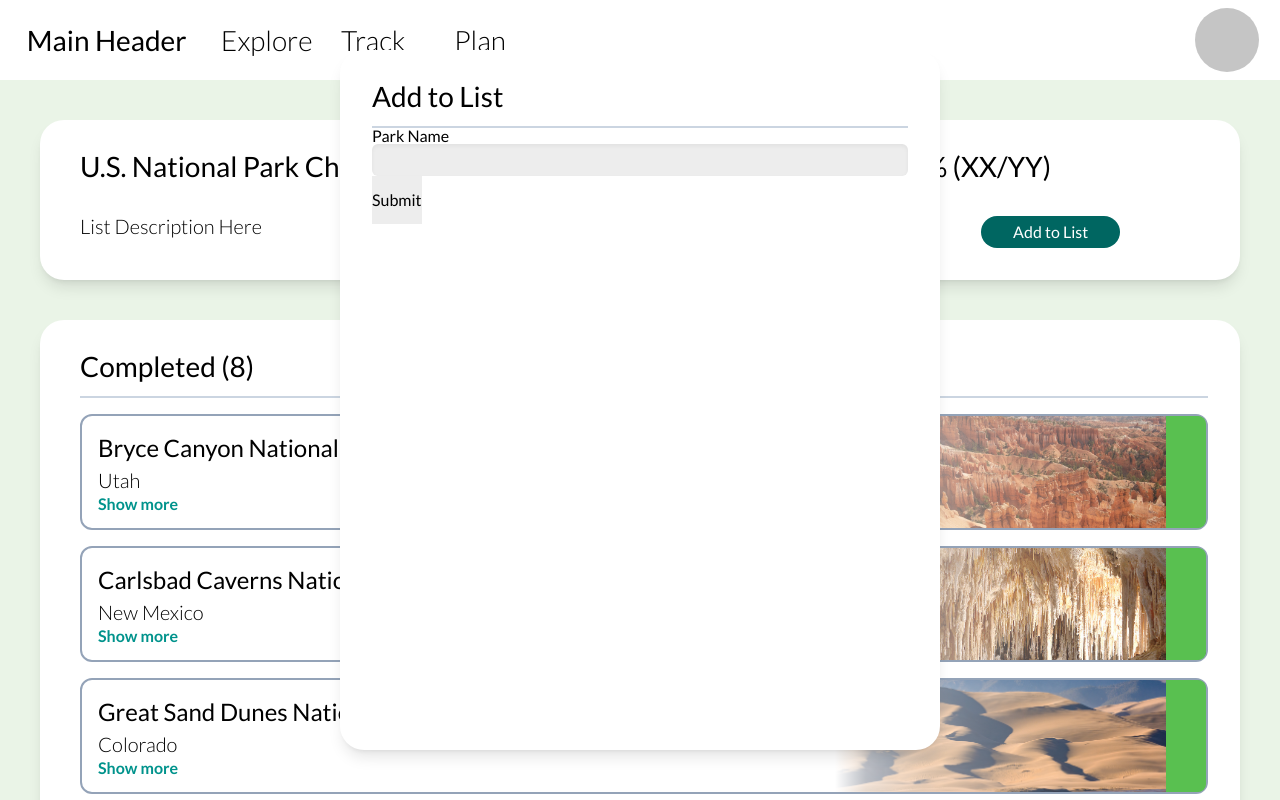
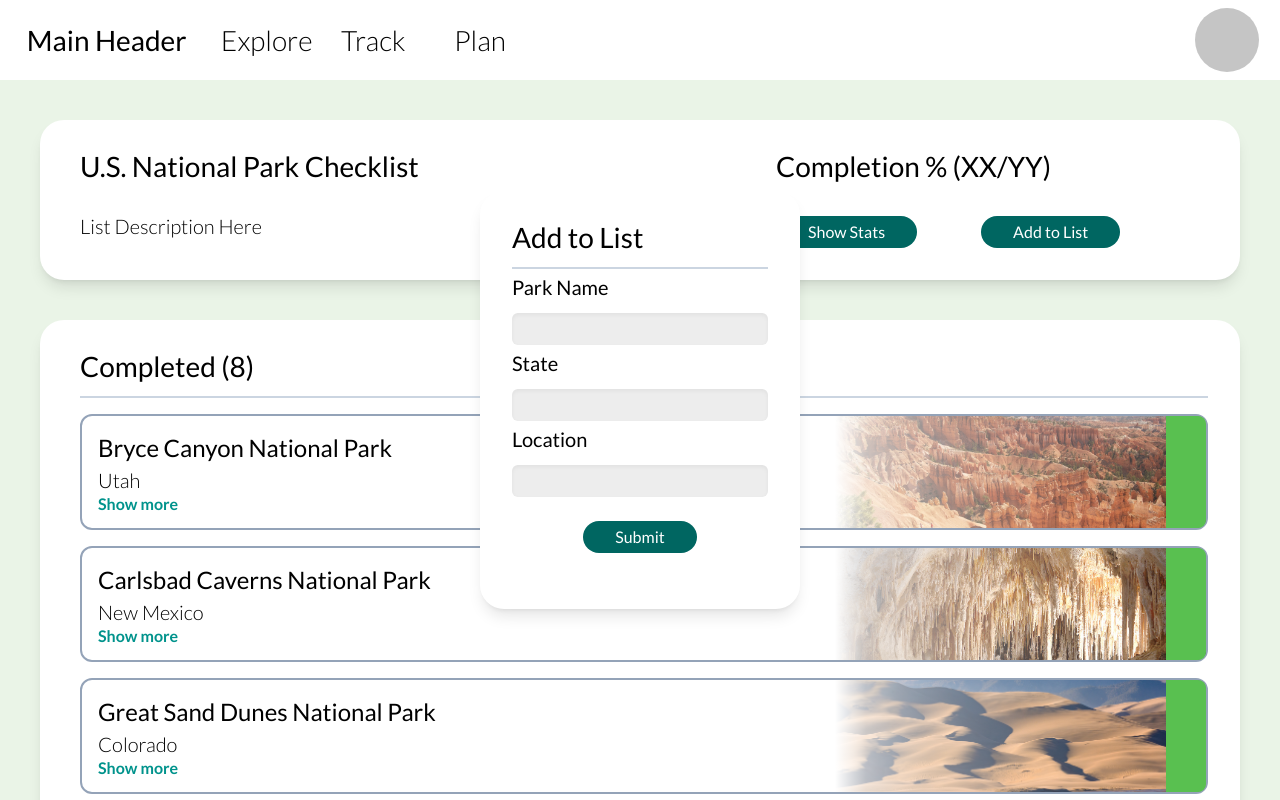
Before and after one commit to euouae682/np-checklist, a Next.js app: page /track in a window 1280 px wide. Both pictures are taken after a click on the button "Add to List". Shown: the top 800 px of the page. Built offline with nearby package versions, Linux system fonts and the light colour scheme.

Commit message:
Finished basic AddPark styles

```diff
--- a/src/app/(subpages)/track/AddPark.tsx
+++ b/src/app/(subpages)/track/AddPark.tsx
@@ -1,12 +1,18 @@
 const AddPark = () => {
     return (
-        <div className="bg-white shadow-lg rounded-3xl fixed w-[600px] h-[700px] left-1/2 top-1/2 translate-x-[-50%] translate-y-[-50%] p-8">
+        <div className="bg-white shadow-lg rounded-3xl fixed w-1/4 left-1/2 top-1/2 translate-x-[-50%] translate-y-[-50%] p-8">
             <h2 className="pb-4">Add to List</h2>
             <hr className="border-slate-300 border" />
             <form>
-                <label htmlFor="name" className="py-4" >Park Name</label><br />
+                <label htmlFor="name" className="pt-2" >Park Name</label><br />
                 <input type="text" id="name" className="shadow-inner rounded-md h-8 w-full py-4" /><br />
-                <input type="submit" className="py-4" />
+                <label htmlFor="state" className="pt-2" >State</label><br />
+                <input type="text" id="state" className="shadow-inner rounded-md h-8 w-full py-4" /><br />
+                <label htmlFor="loc" className="pt-2" >Location</label><br />
+                <input type="text" id="loc" className="shadow-inner rounded-md h-8 w-full py-4" /><br />
+                <div className="text-center py-6">
+                <input type="submit" className="bg-button-blue hover:bg-button-blue-hover rounded-full text-white py-2 px-8 transition" />
+                </div>
             </form>
         </div>
     )
--- a/src/app/globals.css
+++ b/src/app/globals.css
@@ -91,6 +91,11 @@ input {
   background-color: #ededed;
 }
 
+label {
+  font-size: 20px;
+  display: block;
+}
+
 /* STYLES FOR DEBUGGING */
 /* *,
 *::before,
```
